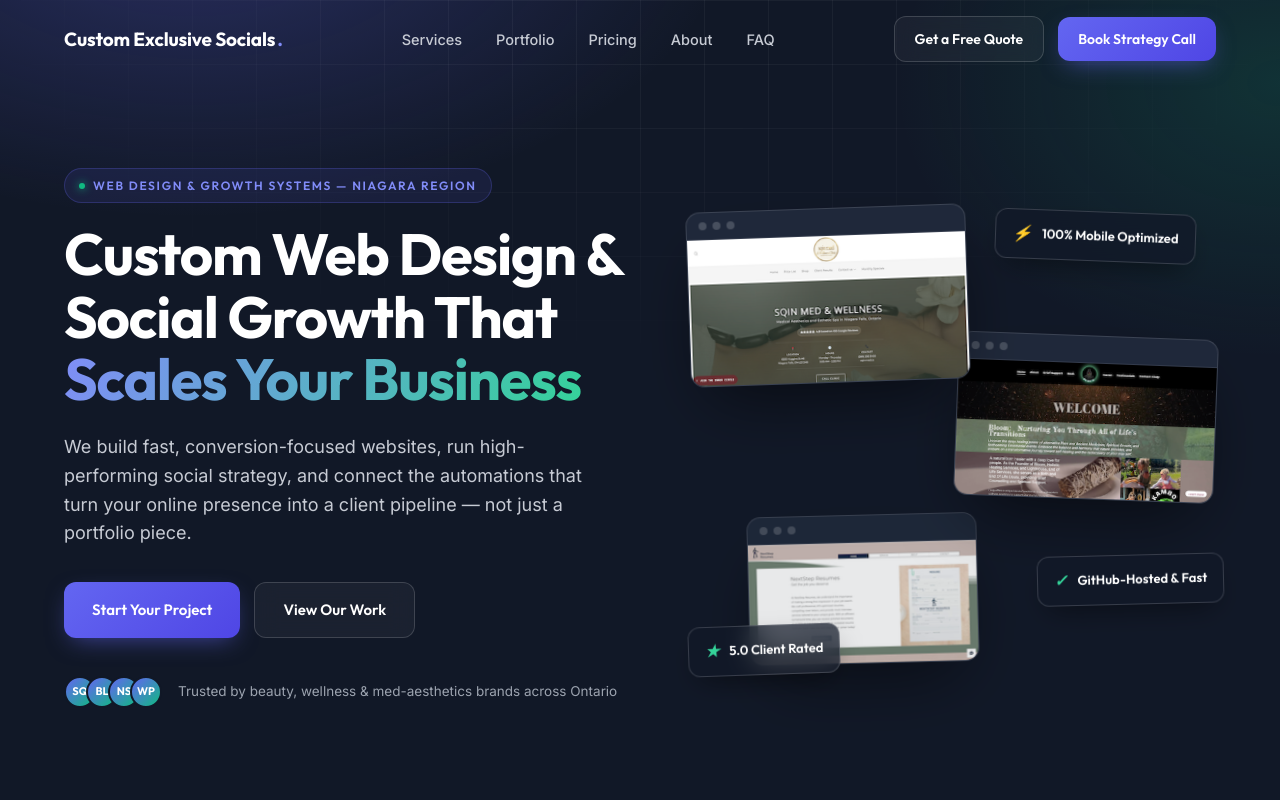
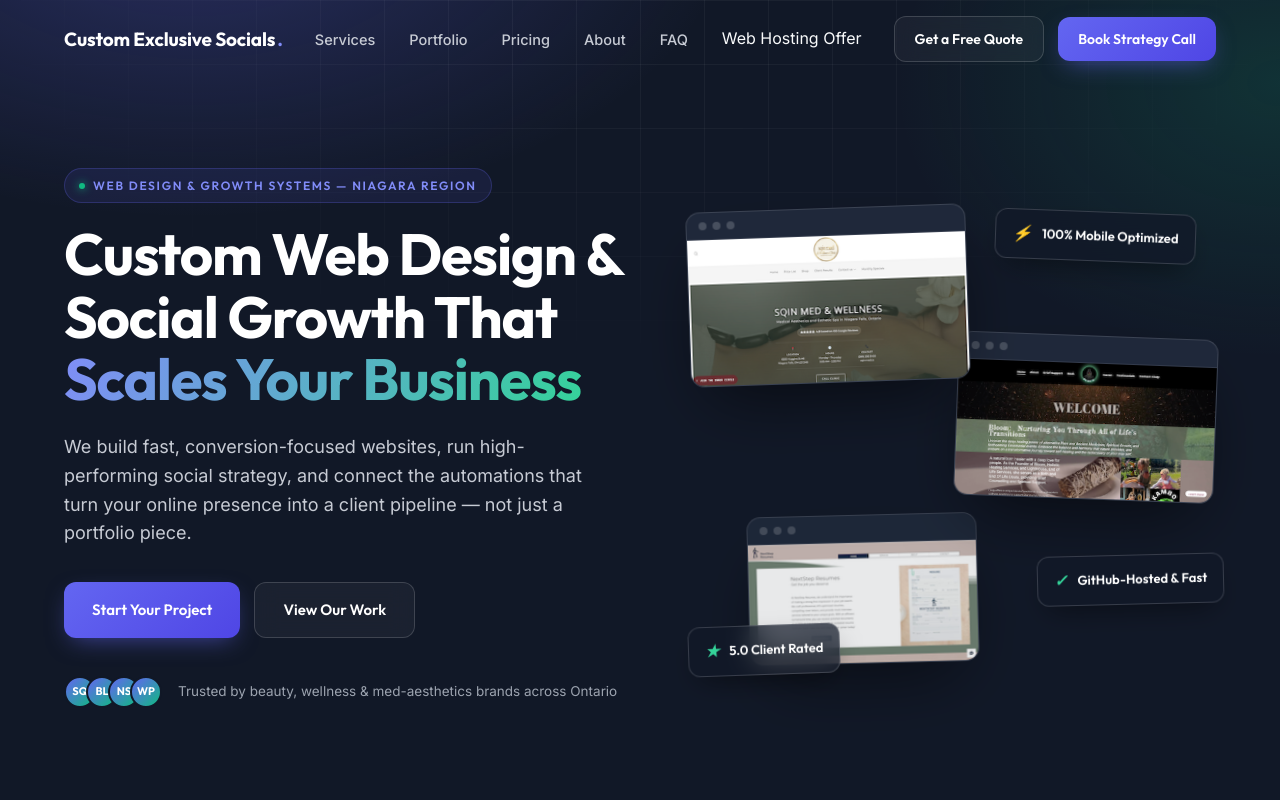
Before and after one commit to customexclusivesocials/website, a plain HTML site: page index.html in a window 1280 px wide. Shown: the top 800 px of the page. Drawn offline with Linux system fonts and the light colour scheme.

Commit message:
Update index.html

```diff
--- a/index.html
+++ b/index.html
@@ -452,6 +452,7 @@ h1,h2,h3,h4{font-family:var(--font-display);font-weight:700;letter-spacing:-0.02
       <a href="#pricing" class="nav-link">Pricing</a>
       <a href="#about" class="nav-link">About</a>
       <a href="#faq" class="nav-link">FAQ</a>
+      <a href="web-hosting-offer.html">Web Hosting Offer</a>
     </nav>
     <div class="header-actions">
       <a href="#quote" class="btn btn-secondary btn-header">Get a Free Quote</a>
```
